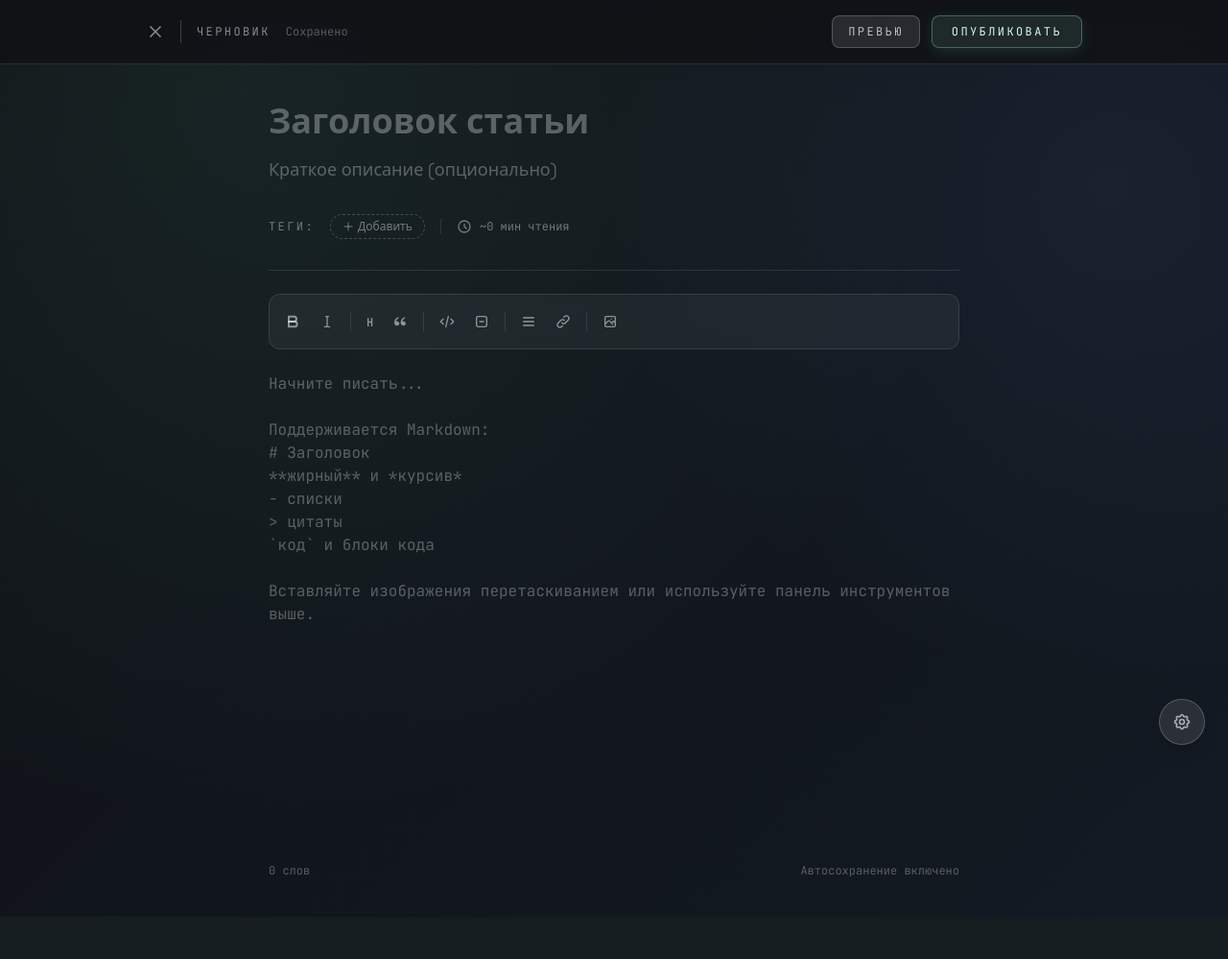
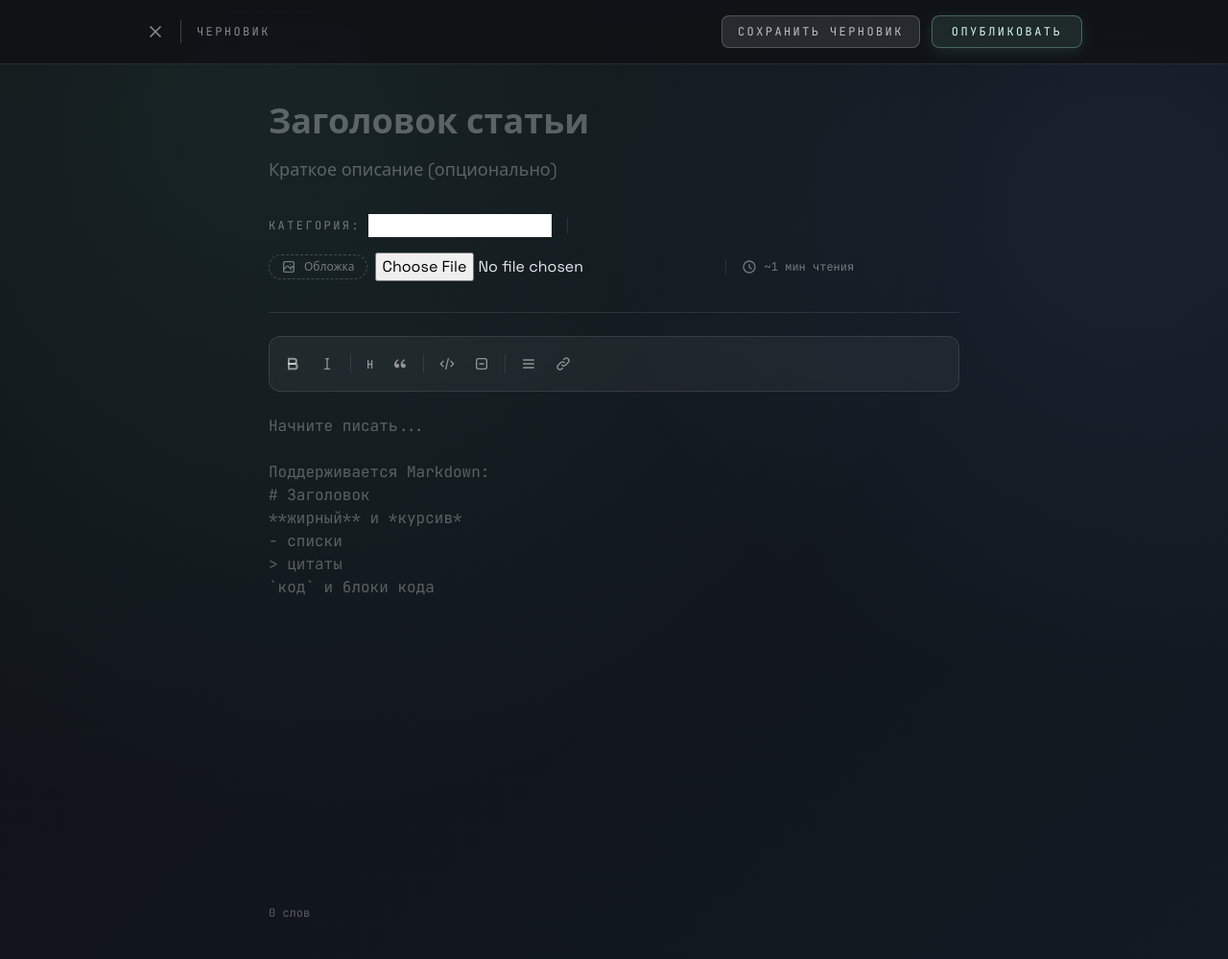
Before and after one commit to dec3mbre/django-simple-blog, a Django app: template src/templates/blog/editor.html in a window 1280 px wide. Shown: the whole page at 96% size. Before the commit the page ends 913 px from the top, so only its background shows below. Run offline with Django 5.2, Linux system fonts and the light colour scheme; the template is opened without the code that fills it, so the values that code supplies are empty, except form fields; tables that the repository leaves empty hold one stand-in row (values such as "Sample post"); form fields are guessed from the names that the template uses; some libraries are stand-ins or nearby versions.

Commit message:
feat: добавлено создание и редактирование статей с формами и маршрутизацией

````diff
--- a/src/apps/blog/urls.py
+++ b/src/apps/blog/urls.py
@@ -7,5 +7,7 @@ urlpatterns = [
     path("", views.index, name="index"),
     path("articles/", views.article_list, name="article_list"),
     path("article/<slug:slug>/", views.article_detail, name="article_detail"),
+    path("editor/", views.article_create, name="article_create"),
+    path("editor/<slug:slug>/", views.article_edit, name="article_edit"),
     path("subscribe/", views.subscribe, name="subscribe"),
 ]
--- a/src/templates/accounts/profile.html
+++ b/src/templates/accounts/profile.html
@@ -97,7 +97,7 @@
 
         <!-- New Post Button -->
         <div class="fade-up mt-8" style="animation-delay: 0.25s;">
-            <a href="#"
+            <a href="{% url 'blog:article_create' %}"
                 class="block w-full mono rounded-xl border border-dashed border-white/20 bg-white/5 py-4 text-sm uppercase tracking-[0.2em] text-white/50 hover:border-emerald-300/30 hover:text-emerald-300 hover:bg-emerald-300/5 transition-all text-center">
                 + Новый пост
             </a>
--- a/src/templates/blog/editor.html
+++ b/src/templates/blog/editor.html
@@ -1,7 +1,7 @@
 {% extends "base.html" %}
 {% load static %}
 
-{% block title %}Новая статья / Dev Notes{% endblock %}
+{% block title %}{% if editing %}Редактирование / Dev Notes{% else %}Новая статья / Dev Notes{% endif %}{% endblock %}
 
 {% block grid_overlay %}{% endblock %}
 
@@ -10,22 +10,23 @@
 <header class="sticky top-0 z-20 backdrop-blur-md bg-[#0f1115]/80 border-b border-white/10">
     <div class="mx-auto flex w-full max-w-5xl items-center justify-between px-6 py-4">
         <div class="flex items-center gap-4">
-            <a href="/" class="flex items-center gap-2 text-white/50 hover:text-white transition-colors">
+            <a href="{% url 'accounts:profile' %}" class="flex items-center gap-2 text-white/50 hover:text-white transition-colors">
                 <svg class="w-5 h-5" fill="none" stroke="currentColor" viewBox="0 0 24 24">
                     <path stroke-linecap="round" stroke-linejoin="round" stroke-width="2"
                         d="M6 18L18 6M6 6l12 12" />
                 </svg>
             </a>
             <span class="h-6 w-px bg-white/20"></span>
-            <span class="mono text-xs uppercase tracking-[0.2em] text-white/50">Черновик</span>
-            <span class="mono text-xs text-white/30">Сохранено</span>
+            <span class="mono text-xs uppercase tracking-[0.2em] text-white/50">
+                {% if editing %}Редактирование{% else %}Черновик{% endif %}
+            </span>
         </div>
         <div class="flex items-center gap-3">
-            <button
+            <button type="submit" form="editor-form" name="status" value="draft"
                 class="mono rounded-lg border border-white/20 bg-white/10 px-4 py-2 text-xs uppercase tracking-[0.2em] text-white/70 hover:border-white/40 hover:bg-white/15 transition-all">
-                Превью
+                Сохранить черновик
             </button>
-            <button
+            <button type="submit" form="editor-form" name="status" value="published"
                 class="mono rounded-lg border border-emerald-200/30 bg-emerald-200/10 px-5 py-2 text-xs uppercase tracking-[0.2em] text-emerald-100 hover:border-emerald-200/50 hover:bg-emerald-200/15 transition-all shadow-[0_4px_16px_rgba(119,242,193,0.12)]">
                 Опубликовать
             </button>
@@ -35,34 +36,60 @@
 
 <main class="relative z-10">
     <div class="mx-auto w-full max-w-3xl px-6 py-10">
-        <form method="post" action="#">
+
+        {% if form.errors %}
+        <div class="mb-6 rounded-lg border border-red-500/30 bg-red-500/10 p-4">
+            <p class="text-sm text-red-300">
+                {% for field in form %}
+                    {% for error in field.errors %}
+                        <strong>{{ field.label }}:</strong> {{ error }}<br>
+                    {% endfor %}
+                {% endfor %}
+                {% for error in form.non_field_errors %}
+                    {{ error }}<br>
+                {% endfor %}
+            </p>
+        </div>
+        {% endif %}
+
+        <form id="editor-form" method="post" action="{% if editing %}{% url 'blog:article_edit' article.slug %}{% else %}{% url 'blog:article_create' %}{% endif %}" enctype="multipart/form-data">
             {% csrf_token %}
+
             <!-- Title -->
             <div class="fade-up">
-                <input type="text" name="title" placeholder="Заголовок статьи"
+                <input type="text" name="title" value="{{ form.title.value|default_if_none:'' }}" placeholder="Заголовок статьи" required
                     class="w-full bg-transparent text-4xl font-semibold placeholder-white/30 border-none focus:ring-0 focus:outline-none" />
             </div>
 
             <!-- Description -->
             <div class="fade-up mt-4" style="animation-delay: 0.05s;">
-                <input type="text" name="description" placeholder="Краткое описание (опционально)"
+                <input type="text" name="description" value="{{ form.description.value|default_if_none:'' }}" placeholder="Краткое описание (опционально)"
                     class="w-full bg-transparent text-lg text-white/70 placeholder-white/30 border-none focus:ring-0 focus:outline-none" />
             </div>
 
             <!-- Meta -->
             <div class="fade-up mt-8 flex flex-wrap items-center gap-4" style="animation-delay: 0.1s;">
-                <!-- Tags -->
+                <!-- Category -->
                 <div class="flex items-center gap-2">
-                    <span class="mono text-xs uppercase tracking-[0.2em] text-white/40">Теги:</span>
-                    <div class="flex flex-wrap gap-2" id="tags-container">
-                    </div>
-                    <button type="button"
-                        class="flex items-center gap-1 rounded-full border border-dashed border-white/20 px-3 py-1 text-xs text-white/40 hover:border-white/40 hover:text-white/60 transition-all">
-                        <svg class="w-3 h-3" fill="none" stroke="currentColor" viewBox="0 0 24 24">
-                            <path stroke-linecap="round" stroke-linejoin="round" stroke-width="2" d="M12 4v16m8-8H4" />
+                    <span class="mono text-xs uppercase tracking-[0.2em] text-white/40">Категория:</span>
+                    {{ form.category }}
+                </div>
+
+                <span class="h-4 w-px bg-white/10"></span>
+
+                <!-- Image upload -->
+                <div class="flex items-center gap-2">
+                    <label for="image-upload"
+                        class="flex items-center gap-2 cursor-pointer rounded-full border border-dashed border-white/20 px-3 py-1 text-xs text-white/40 hover:border-white/40 hover:text-white/60 transition-all">
+                        <svg class="w-4 h-4" fill="none" stroke="currentColor" viewBox="0 0 24 24" stroke-width="2">
+                            <path stroke-linecap="round" stroke-linejoin="round"
+                                d="M4 16l4.586-4.586a2 2 0 012.828 0L16 16m-2-2l1.586-1.586a2 2 0 012.828 0L20 14m-6-6h.01M6 20h12a2 2 0 002-2V6a2 2 0 00-2-2H6a2 2 0 00-2 2v12a2 2 0 002 2z" />
                         </svg>
-                        Добавить
-                    </button>
+                        <span id="image-label">
+                            {% if editing and article.image %}{{ article.image.name|cut:"blog/images/" }}{% else %}Обложка{% endif %}
+                        </span>
+                    </label>
+                    {{ form.image }}
                 </div>
 
                 <span class="h-4 w-px bg-white/10"></span>
@@ -82,65 +109,57 @@
 
             <!-- Toolbar -->
             <div class="fade-up sticky top-[73px] z-10 mt-6 flex items-center gap-1 rounded-xl border border-white/10 bg-white/5 p-2 backdrop-blur-sm"
-                style="animation-delay: 0.15s;">
-                <button type="button" class="p-2 rounded-lg text-white/50 hover:text-white hover:bg-white/10 transition-all"
-                    title="Жирный">
+                style="animation-delay: 0.15s;" id="editor-toolbar">
+                <button type="button" class="toolbar-btn p-2 rounded-lg text-white/50 hover:text-white hover:bg-white/10 transition-all"
+                    data-action="bold" title="Жирный (Ctrl+B)">
                     <svg class="w-4 h-4" fill="none" stroke="currentColor" viewBox="0 0 24 24" stroke-width="3">
                         <path d="M6 4h8a4 4 0 014 4 4 4 0 01-4 4H6z" />
                         <path d="M6 12h9a4 4 0 014 4 4 4 0 01-4 4H6z" />
                     </svg>
                 </button>
-                <button type="button" class="p-2 rounded-lg text-white/50 hover:text-white hover:bg-white/10 transition-all"
-                    title="Курсив">
+                <button type="button" class="toolbar-btn p-2 rounded-lg text-white/50 hover:text-white hover:bg-white/10 transition-all"
+                    data-action="italic" title="Курсив (Ctrl+I)">
                     <svg class="w-4 h-4" fill="none" stroke="currentColor" viewBox="0 0 24 24" stroke-width="2">
                         <path stroke-linecap="round" stroke-linejoin="round" d="M10 4h4m-2 0v16m-4 0h8" />
                     </svg>
                 </button>
                 <span class="mx-1 h-5 w-px bg-white/10"></span>
-                <button type="button" class="p-2 rounded-lg text-white/50 hover:text-white hover:bg-white/10 transition-all"
-                    title="Заголовок">
+                <button type="button" class="toolbar-btn p-2 rounded-lg text-white/50 hover:text-white hover:bg-white/10 transition-all"
+                    data-action="heading" title="Заголовок">
                     <span class="mono text-xs font-bold">H</span>
                 </button>
-                <button type="button" class="p-2 rounded-lg text-white/50 hover:text-white hover:bg-white/10 transition-all"
-                    title="Цитата">
+                <button type="button" class="toolbar-btn p-2 rounded-lg text-white/50 hover:text-white hover:bg-white/10 transition-all"
+                    data-action="quote" title="Цитата">
                     <svg class="w-4 h-4" fill="currentColor" viewBox="0 0 24 24">
                         <path d="M4.583 17.321C3.553 16.227 3 15 3 13.011c0-3.5 2.457-6.637 6.03-8.188l.893 1.378c-3.335 1.804-3.987 4.145-4.247 5.621.537-.278 1.24-.375 1.929-.311 1.804.167 3.226 1.648 3.226 3.489a3.5 3.5 0 01-3.5 3.5c-1.073 0-2.099-.49-2.748-1.179zm10 0C13.553 16.227 13 15 13 13.011c0-3.5 2.457-6.637 6.03-8.188l.893 1.378c-3.335 1.804-3.987 4.145-4.247 5.621.537-.278 1.24-.375 1.929-.311 1.804.167 3.226 1.648 3.226 3.489a3.5 3.5 0 01-3.5 3.5c-1.073 0-2.099-.49-2.748-1.179z" />
                     </svg>
                 </button>
                 <span class="mx-1 h-5 w-px bg-white/10"></span>
-                <button type="button" class="p-2 rounded-lg text-white/50 hover:text-white hover:bg-white/10 transition-all"
-                    title="Код">
+                <button type="button" class="toolbar-btn p-2 rounded-lg text-white/50 hover:text-white hover:bg-white/10 transition-all"
+                    data-action="code" title="Инлайн код">
                     <svg class="w-4 h-4" fill="none" stroke="currentColor" viewBox="0 0 24 24" stroke-width="2">
                         <path stroke-linecap="round" stroke-linejoin="round" d="M10 20l4-16m4 4l4 4-4 4M6 16l-4-4 4-4" />
                     </svg>
                 </button>
-                <button type="button" class="p-2 rounded-lg text-white/50 hover:text-white hover:bg-white/10 transition-all"
-                    title="Блок кода">
+                <button type="button" class="toolbar-btn p-2 rounded-lg text-white/50 hover:text-white hover:bg-white/10 transition-all"
+                    data-action="codeblock" title="Блок кода">
                     <svg class="w-4 h-4" fill="none" stroke="currentColor" viewBox="0 0 24 24" stroke-width="2">
                         <path stroke-linecap="round" stroke-linejoin="round" d="M4 7v10c0 2 1 3 3 3h10c2 0 3-1 3-3V7c0-2-1-3-3-3H7c-2 0-3 1-3 3z" />
                         <path stroke-linecap="round" stroke-linejoin="round" d="M9 12h6" />
                     </svg>
                 </button>
                 <span class="mx-1 h-5 w-px bg-white/10"></span>
-                <button type="button" class="p-2 rounded-lg text-white/50 hover:text-white hover:bg-white/10 transition-all"
-                    title="Список">
+                <button type="button" class="toolbar-btn p-2 rounded-lg text-white/50 hover:text-white hover:bg-white/10 transition-all"
+                    data-action="list" title="Список">
                     <svg class="w-4 h-4" fill="none" stroke="currentColor" viewBox="0 0 24 24" stroke-width="2">
                         <path stroke-linecap="round" stroke-linejoin="round" d="M4 6h16M4 12h16M4 18h16" />
                     </svg>
                 </button>
-                <button type="button" class="p-2 rounded-lg text-white/50 hover:text-white hover:bg-white/10 transition-all"
-                    title="Ссылка">
+                <button type="button" class="toolbar-btn p-2 rounded-lg text-white/50 hover:text-white hover:bg-white/10 transition-all"
+                    data-action="link" title="Ссылка (Ctrl+K)">
                     <svg class="w-4 h-4" fill="none" stroke="currentColor" viewBox="0 0 24 24" stroke-width="2">
                         <path stroke-linecap="round" stroke-linejoin="round"
                             d="M13.828 10.172a4 4 0 00-5.656 0l-4 4a4 4 0 105.656 5.656l1.102-1.101m-.758-4.899a4 4 0 005.656 0l4-4a4 4 0 00-5.656-5.656l-1.1 1.1" />
-                    </svg>
-                </button>
-                <span class="mx-1 h-5 w-px bg-white/10"></span>
-                <button type="button" class="p-2 rounded-lg text-white/50 hover:text-white hover:bg-white/10 transition-all"
-                    title="Изображение">
-                    <svg class="w-4 h-4" fill="none" stroke="currentColor" viewBox="0 0 24 24" stroke-width="2">
-                        <path stroke-linecap="round" stroke-linejoin="round"
-                            d="M4 16l4.586-4.586a2 2 0 012.828 0L16 16m-2-2l1.586-1.586a2 2 0 012.828 0L20 14m-6-6h.01M6 20h12a2 2 0 002-2V6a2 2 0 00-2-2H6a2 2 0 00-2 2v12a2 2 0 002 2z" />
                     </svg>
                 </button>
             </div>
@@ -156,46 +175,116 @@
 **жирный** и *курсив*
 - списки
 > цитаты
-`код` и блоки кода
-
-Вставляйте изображения перетаскиванием или используйте панель инструментов выше." rows="20"></textarea>
+`код` и блоки кода" rows="20">{{ form.content.value|default_if_none:'' }}</textarea>
             </div>
 
             <!-- Word count -->
             <div class="fade-up mt-6 flex items-center justify-between text-white/30" style="animation-delay: 0.25s;">
                 <span class="mono text-xs" id="word-count">0 слов</span>
-                <span class="mono text-xs">Автосохранение включено</span>
             </div>
         </form>
     </div>
 </main>
-
-<!-- Settings Sidebar Toggle -->
-<button
-    class="fixed right-6 bottom-6 z-20 w-12 h-12 rounded-full bg-white/10 border border-white/20 flex items-center justify-center text-white/60 hover:bg-white/15 hover:text-white transition-all shadow-lg">
-    <svg class="w-5 h-5" fill="none" stroke="currentColor" viewBox="0 0 24 24">
-        <path stroke-linecap="round" stroke-linejoin="round" stroke-width="2"
-            d="M10.325 4.317c.426-1.756 2.924-1.756 3.35 0a1.724 1.724 0 002.573 1.066c1.543-.94 3.31.826 2.37 2.37a1.724 1.724 0 001.065 2.572c1.756.426 1.756 2.924 0 3.35a1.724 1.724 0 00-1.066 2.573c.94 1.543-.826 3.31-2.37 2.37a1.724 1.724 0 00-2.572 1.065c-.426 1.756-2.924 1.756-3.35 0a1.724 1.724 0 00-2.573-1.066c-1.543.94-3.31-.826-2.37-2.37a1.724 1.724 0 00-1.065-2.572c-1.756-.426-1.756-2.924 0-3.35a1.724 1.724 0 001.066-2.573c-.94-1.543.826-3.31 2.37-2.37.996.608 2.296.07 2.572-1.065z" />
-        <path stroke-linecap="round" stroke-linejoin="round" stroke-width="2" d="M15 12a3 3 0 11-6 0 3 3 0 016 0z" />
-    </svg>
-</button>
 {% endblock %}
 
 {% block extra_js %}
 <script>
-    // Word count
+    // === Word count & read time ===
     const textarea = document.getElementById('editor');
     const wordCountEl = document.getElementById('word-count');
+    const readTimeEl = document.getElementById('read-time');
 
-    if (textarea && wordCountEl) {
-        textarea.addEventListener('input', () => {
-            const words = textarea.value.trim().split(/\s+/).filter(w => w.length > 0).length;
-            wordCountEl.textContent = words + ' слов';
+    function updateCounts() {
+        if (!textarea) return;
+        const text = textarea.value.trim();
+        const words = text ? text.split(/\s+/).filter(w => w.length > 0).length : 0;
+        if (wordCountEl) wordCountEl.textContent = words + ' слов';
+        if (readTimeEl) readTimeEl.textContent = '~' + Math.max(1, Math.ceil(words / 200)) + ' мин чтения';
+        // Auto-resize
+        textarea.style.height = 'auto';
+        textarea.style.height = textarea.scrollHeight + 'px';
+    }
 
-            // Auto-resize
-            textarea.style.height = 'auto';
-            textarea.style.height = textarea.scrollHeight + 'px';
+    if (textarea) {
+        textarea.addEventListener('input', updateCounts);
+        updateCounts(); // initial
+    }
+
+    // === Image upload label ===
+    const imageInput = document.getElementById('image-upload');
+    const imageLabel = document.getElementById('image-label');
+    if (imageInput && imageLabel) {
+        imageInput.addEventListener('change', () => {
+            if (imageInput.files.length > 0) {
+                imageLabel.textContent = imageInput.files[0].name;
+            }
         });
     }
+
+    // === Markdown toolbar ===
+    (function initEditorToolbar() {
+        const toolbar = document.getElementById('editor-toolbar');
+        if (!toolbar || !textarea) return;
+
+        const actions = {
+            bold:      { prefix: '**', suffix: '**', placeholder: 'жирный текст' },
+            italic:    { prefix: '*', suffix: '*', placeholder: 'курсив' },
+            heading:   { prefix: '## ', suffix: '', placeholder: 'Заголовок', line: true },
+            quote:     { prefix: '> ', suffix: '', placeholder: 'Цитата', line: true },
+            code:      { prefix: '`', suffix: '`', placeholder: 'код' },
+            codeblock: { prefix: '```\n', suffix: '\n```', placeholder: 'блок кода', line: true },
+            list:      { prefix: '- ', suffix: '', placeholder: 'элемент списка', line: true },
+            link:      { prefix: '[', suffix: '](url)', placeholder: 'текст ссылки' },
+        };
+
+        toolbar.addEventListener('click', (e) => {
+            const btn = e.target.closest('.toolbar-btn');
+            if (!btn) return;
+            const action = actions[btn.dataset.action];
+            if (!action) return;
+
+            e.preventDefault();
+            const start = textarea.selectionStart;
+            const end = textarea.selectionEnd;
+            const selected = textarea.value.substring(start, end);
+            const text = selected || action.placeholder;
+
+            let insert;
+            if (action.line) {
+                const before = textarea.value.substring(0, start);
+                const needsNewline = before.length > 0 && !before.endsWith('\n');
+                insert = (needsNewline ? '\n' : '') + action.prefix + text + action.suffix;
+            } else {
+                insert = action.prefix + text + action.suffix;
+            }
+
+            textarea.focus();
+            document.execCommand('insertText', false, insert);
+
+            if (!selected) {
+                const offset = (action.line && textarea.value.substring(0, start).length > 0 && !textarea.value.substring(0, start).endsWith('\n') ? 1 : 0);
+                const newStart = start + offset + action.prefix.length;
+                textarea.setSelectionRange(newStart, newStart + text.length);
+            }
+
+            updateCounts();
+        });
+
+        // Keyboard shortcuts: Ctrl+B, Ctrl+I, Ctrl+K
+        textarea.addEventListener('keydown', (e) => {
+            if ((e.ctrlKey || e.metaKey) && !e.shiftKey) {
+                let action = null;
+                if (e.key === 'b') action = 'bold';
+                else if (e.key === 'i') action = 'italic';
+                else if (e.key === 'k') action = 'link';
+
+                if (action) {
+                    e.preventDefault();
+                    const btn = toolbar.querySelector(`[data-action="${action}"]`);
+                    if (btn) btn.click();
+                }
+            }
+        });
+    })();
 </script>
 {% endblock %}
--- a/src/templates/includes/header_main.html
+++ b/src/templates/includes/header_main.html
@@ -23,7 +23,7 @@
         <!-- Desktop Actions -->
         <div class="hidden sm:flex items-center gap-4">
             {% if user.is_authenticated %}
-            <a href="{% url 'accounts:profile' %}"
+            <a href="{% url 'blog:article_create' %}"
                 class="mono rounded-lg border border-emerald-200/30 bg-emerald-200/10 px-4 py-2 text-xs uppercase tracking-[0.3em] text-emerald-100 shadow-[0_4px_16px_rgba(119,242,193,0.10)] hover:border-emerald-200/50 hover:bg-emerald-200/15 transition-all">
                 Опубликовать
             </a>
@@ -42,7 +42,7 @@
         <!-- Mobile Actions -->
         <div class="flex sm:hidden items-center gap-3">
             {% if user.is_authenticated %}
-            <a href="{% url 'accounts:profile' %}"
+            <a href="{% url 'blog:article_create' %}"
                 class="w-9 h-9 rounded-lg border border-emerald-200/30 bg-emerald-200/10 flex items-center justify-center text-emerald-100 hover:bg-emerald-200/15 transition-all">
                 <svg class="w-5 h-5" fill="none" stroke="currentColor" viewBox="0 0 24 24">
                     <path stroke-linecap="round" stroke-linejoin="round" stroke-width="2" d="M12 4v16m8-8H4" />
````
Also changed, not shown: src/apps/blog/forms.py (added, +58 -0 lines), src/apps/blog/views.py (+54 -1 lines).
